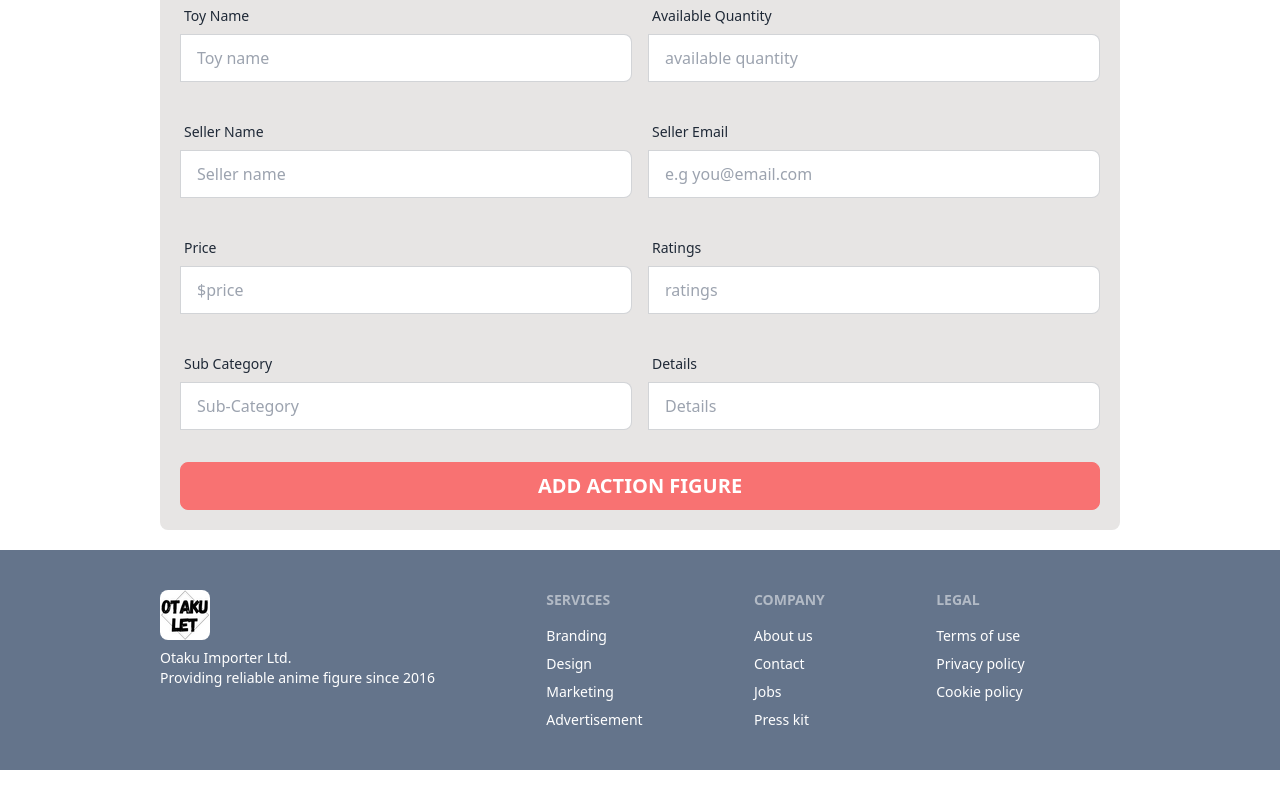
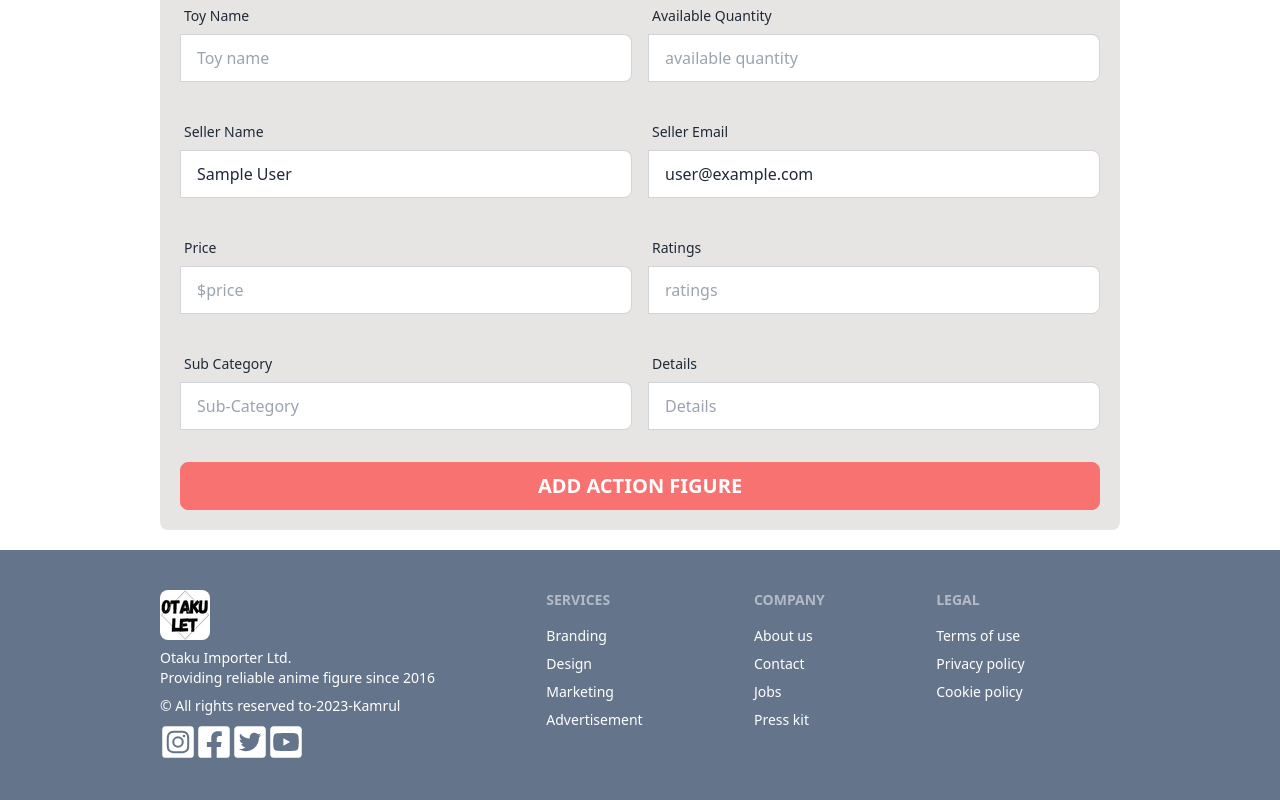
Before and after one commit to Kamrul101/otaku-let-client, a React (Vite) app: page /addToys in a window 1280 px wide. Shown: the part 298-1098 px from the top of the page. Before the commit the page ends 1068 px from the top, so only its background shows below. Built offline with nearby package versions, Linux system fonts and the light colour scheme; no server answers; sample sign-in values are in the browser's storage.

Commit message:
footer update

```diff
--- a/src/Components/Pages/AddToys/AddToys.jsx
+++ b/src/Components/Pages/AddToys/AddToys.jsx
@@ -1,7 +1,9 @@
-import React from "react";
+import React, { useContext } from "react";
 import Swal from "sweetalert2";
+import { AuthContext } from "../../../Providers/AuthProviders";
 
 const AddToys = () => {
+  const {user} = useContext(AuthContext);
   const handleAddFigure = (event) => {
     event.preventDefault();
     const form = event.target;
@@ -81,6 +83,7 @@ const AddToys = () => {
                 placeholder="Toy name"
                 className="input input-bordered w-full"
                 name="name"
+
                 required
               />
             </label>
@@ -111,6 +114,7 @@ const AddToys = () => {
                 placeholder="Seller name"
                 className="input input-bordered w-full"
                 name="sellerName"
+                defaultValue={user?.displayName}
               />
             </label>
           </div>
@@ -124,6 +128,7 @@ const AddToys = () => {
                 placeholder="e.g you@email.com"
                 className="input input-bordered w-full"
                 name="email"
+                defaultValue={user?.email}
               />
             </label>
           </div>
--- a/src/Components/Pages/Shared/Footer/Footer.jsx
+++ b/src/Components/Pages/Shared/Footer/Footer.jsx
@@ -1,13 +1,41 @@
-import React from 'react';
-import logo from '../../../../assets/rsz_1logo.png';
+import React from "react";
+import logo from "../../../../assets/rsz_1logo.png";
+import { Link } from "react-router-dom";
+import {
+  FaFacebookSquare,
+  FaInstagramSquare,
+  FaTwitterSquare,
+  FaYoutubeSquare,
+} from "react-icons/fa";
 
 const Footer = () => {
   return (
-        <div className='bg-slate-500'>
+    <div className="bg-slate-500">
       <footer className="footer py-10  text-white w-3/4 mx-auto">
         <div>
-    <img className='rounded-lg' src={logo} alt="" />
-    <p>Otaku Importer Ltd.<br/>Providing reliable anime figure since 2016</p>
+          <img className="rounded-lg" src={logo} alt="" />
+          <p>
+            Otaku Importer Ltd.
+            <br />
+            Providing reliable anime figure since 2016
+          </p>
+          <p>&copy; All rights reserved to-2023-Kamrul</p>
+          <div className="flex text-4xl">
+            <Link to="https://www.instagram.com/">
+              <FaInstagramSquare />
+            </Link>
+
+            <Link to="https://www.facebook.com/">
+              <FaFacebookSquare></FaFacebookSquare>
+            </Link>
+
+            <Link to="https://twitter.com/home">
+              <FaTwitterSquare></FaTwitterSquare>
+            </Link>
+            <Link to="https://www.youtube.com/">
+              <FaYoutubeSquare></FaYoutubeSquare>
+            </Link>
+          </div>
         </div>
         <div>
           <span className="footer-title">Services</span>
```
Also changed, not shown: src/Components/Pages/Shared/ShopByCategory/ShopCategoryCard.jsx (deleted). Lines whose indentation alone changed are shown as unchanged.
